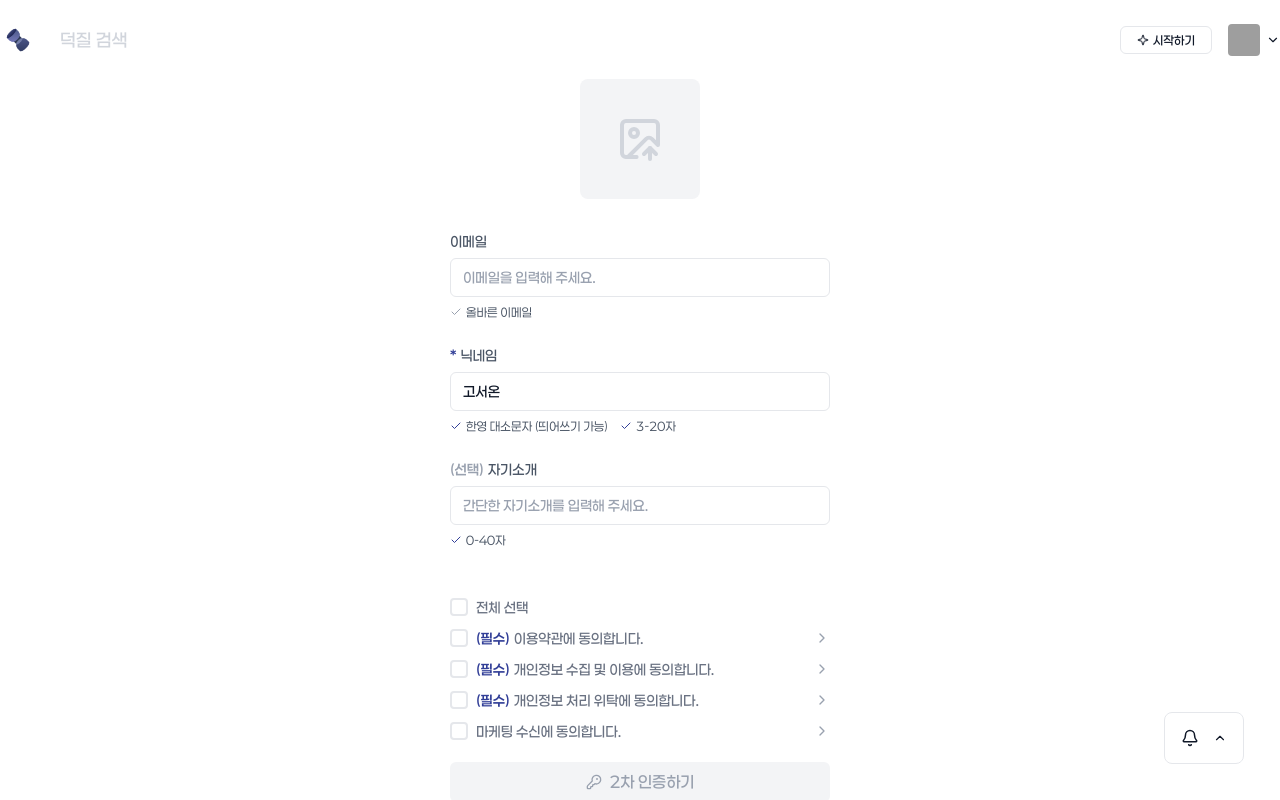
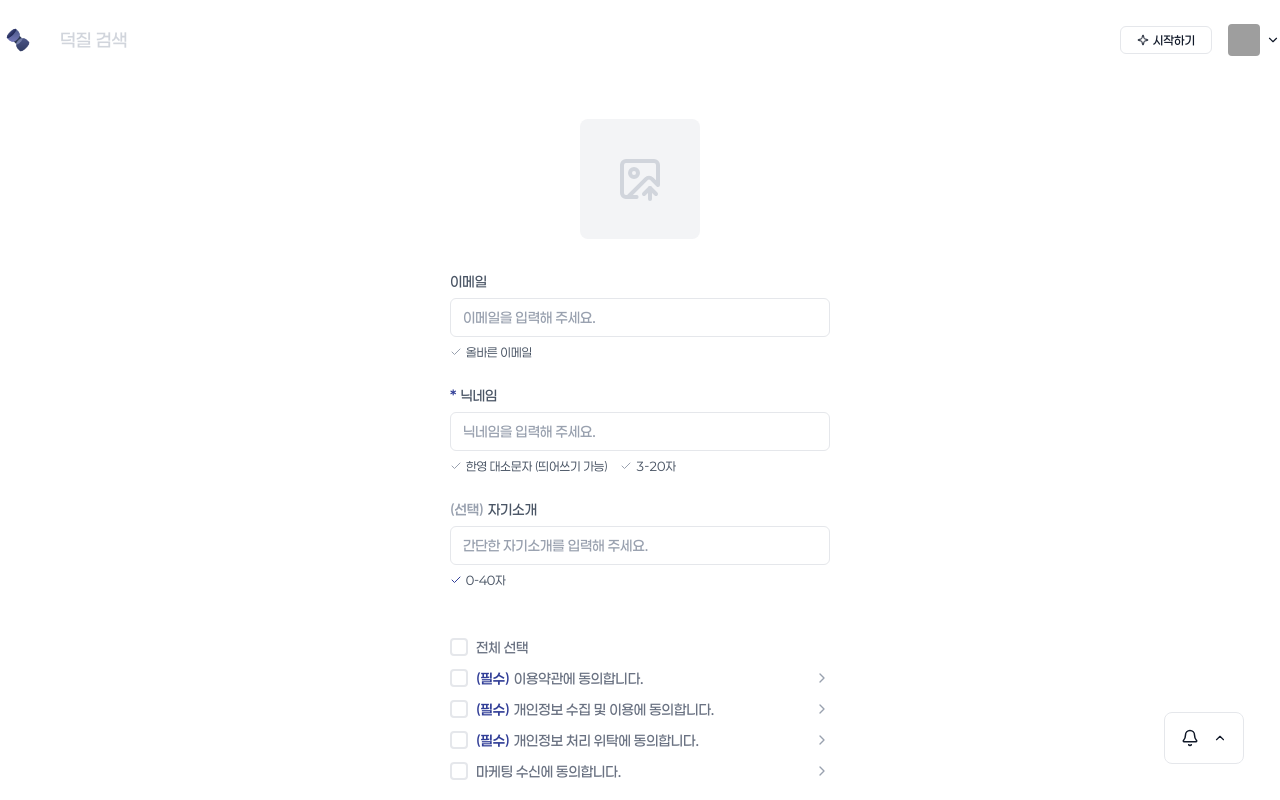
Before and after one commit to duckduckkkung/web, a Next.js app: page /register in a window 1280 px wide. Shown: the top 800 px of the page. Built offline with nearby package versions, Linux system fonts and the light colour scheme; no server answers; grey boxes are pictures that could not be loaded.

Commit message:
[fix] 소셜 로그인 & 회원가입 api route 및 파라미터 수정

```diff
--- a/src/app/register/page.tsx
+++ b/src/app/register/page.tsx
@@ -36,7 +36,7 @@ export default function Register() {
         [email]
     );
 
-    const [name, setName] = useState<string>("고서온");
+    const [name, setName] = useState<string>("");
     const [isNameError, setIsNameError] = useState<boolean>(false);
     const nameVerify = useMemo(
         () => ({
@@ -194,6 +194,7 @@ export default function Register() {
         try {
             await register({
                 username: name,
+                email: email,
                 introduction: bio,
                 provider_name: searchParams.get("provider") as string,
                 token: searchParams.get("token") as string,
@@ -225,7 +226,7 @@ export default function Register() {
         <div>
             <Header />
 
-            <div className="max-w-[1280px] h-[calc(100dvh_-_80px)] m-[0_auto] flex justify-center items-center">
+            <div className="max-w-[1280px] min-h-[800px] h-[calc(100dvh_-_80px)] m-[0_auto] flex justify-center items-center">
                 <div className="w-[380px]">
                     <AnimatePresence mode="popLayout">
                         <motion.div
@@ -520,6 +521,14 @@ export default function Register() {
 
                             {action === "otp" && (
                                 <>
+                                    <span className="font-p-medium text-[18px] text-gray-900 text-center">
+                                        <b className="font-p-bold">
+                                            &lsquo;{email}&rsquo;
+                                        </b>{" "}
+                                        로<br />
+                                        6자리 인증번호를 전송하였습니다.
+                                    </span>
+
                                     <div className="flex flex-col gap-[6px]">
                                         <div className="flex items-center gap-[4px]">
                                             <span className="font-p-semibold text-[14px] text-c-primary cursor-pointer">
@@ -556,6 +565,7 @@ export default function Register() {
                                                 onChange={setOtp}
                                                 placeholder="6자리 인증번호를 입력해 주세요."
                                                 disabled={isCreating}
+                                                className="!font-p-gmsm"
                                             />
                                         </ToastMessage>
 
--- a/src/features/oauth2/api.ts
+++ b/src/features/oauth2/api.ts
@@ -47,7 +47,7 @@ export const register = async (
     });
 
     return await apiClient.postFormData<DefaultResponse<SocialLoginResponse>>(
-        "/api/auth",
+        "/api/user",
         formData,
         {
             headers: { skipAuth: true },
--- a/src/features/oauth2/types.ts
+++ b/src/features/oauth2/types.ts
@@ -21,6 +21,7 @@ export interface SocialLoginResponse extends SocialLogin {
 // 소셜 회원가입 req
 export interface RegisterRequest {
     username: string;
+    email: string;
     introduction: string;
     provider_name: string;
     token: string;
--- a/src/features/user/types.ts
+++ b/src/features/user/types.ts
@@ -2,5 +2,6 @@
 export interface ShortInfoResponse {
     username: string;
     email: string;
-    file: string;
+    profile: string;
+    introduction: string;
 }
--- a/src/shared/api/client.ts
+++ b/src/shared/api/client.ts
@@ -21,7 +21,7 @@ export class ApiClient {
             (config) => {
                 if (!config.headers?.["skipAuth"]) {
                     const token = Storage.getAccessToken();
-                    if (token) config.headers.Authorization = `Bearer ${token}`;
+                    if (token) config.headers["x-auth-token"] = token;
                 } else delete config.headers["skipAuth"];
 
                 return config;
--- a/src/shared/components/input.tsx
+++ b/src/shared/components/input.tsx
@@ -22,6 +22,8 @@ interface InputProps {
     onChange: (value: string) => void;
     onKeyUp?: (e: React.KeyboardEvent) => void;
 
+    className?: string;
+
     disabled?: boolean;
 }
 
@@ -34,6 +36,7 @@ export const Input = ({
     onChange,
     disabled,
     onKeyUp,
+    className = "",
 }: InputProps) => {
     return (
         <input
@@ -41,7 +44,7 @@ export const Input = ({
             type="text"
             className={`${InputTypes[type]} ${InputVariants[variants]} ${
                 disabled ? "!cursor-not-allowed !bg-gray-50 !text-gray-500" : ""
-            }`}
+            } ${className}`}
             placeholder={placeholder}
             value={value}
             onChange={(e) => onChange(e.target.value)}
```
